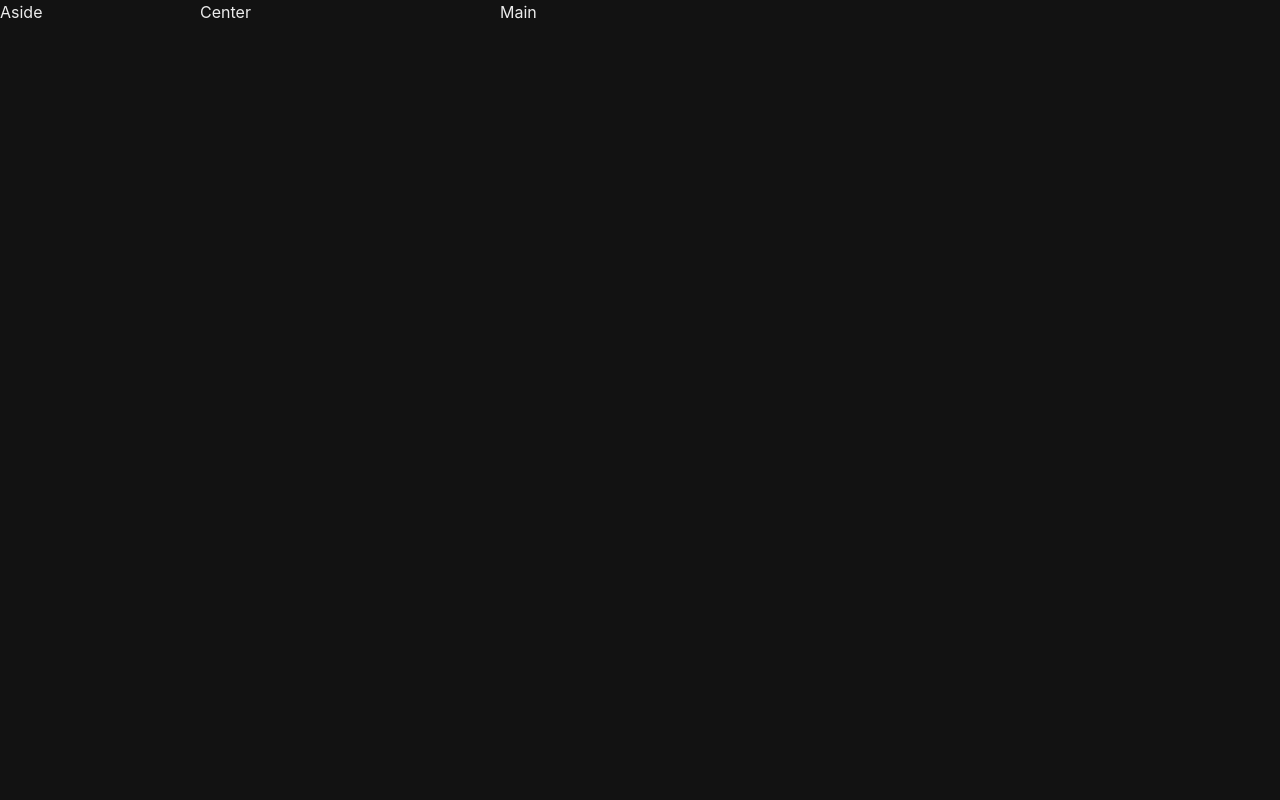
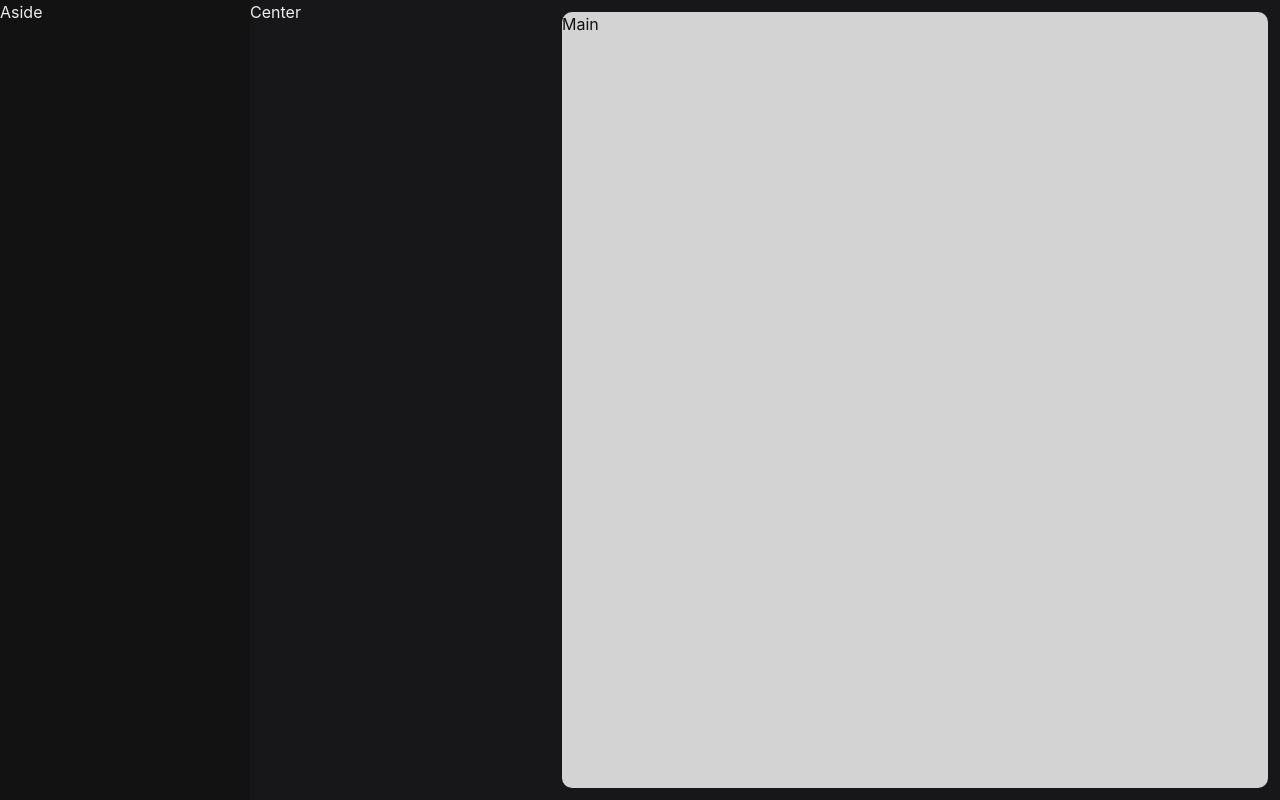
Before and after one commit to shahzaibshaikh/rethink-fe, a React (Vite) app: page / in a window 1280 px wide. Built offline with nearby package versions, Linux system fonts and the light colour scheme.

Commit message:
👌 IMPROVE: redefined layout and colors

```diff
--- a/src/App.tsx
+++ b/src/App.tsx
@@ -1,16 +1,24 @@
-import { Grid, GridItem, Show } from '@chakra-ui/react';
+import { Box, Grid, GridItem, Show } from '@chakra-ui/react';
 
 function App() {
   return (
     <Grid
-      gridTemplateAreas={{ md: `"aside center main"`, base: `"center main"` }}
-      gridTemplateColumns={{ md: '200px 300px auto', base: 'repeat(3, 1fr)' }}
+      gridTemplateAreas={{ lg: `"aside center main"`, base: `"center main"` }}
+      gridTemplateColumns={{ lg: '250px 300px auto', base: '1fr 2fr' }}
     >
-      <Show above='md'>
-        <GridItem>Aside</GridItem>
+      <Show above='lg'>
+        <GridItem area='aside' background='gray.800' height='100vh'>
+          Aside
+        </GridItem>
       </Show>
-      <GridItem>Center</GridItem>
-      <GridItem>Main</GridItem>
+      <GridItem area='center' background='gray.700' height='100vh'>
+        Center
+      </GridItem>
+      <GridItem area='main' background='gray.700' height='100vh' padding={3}>
+        <Box background='gray.200' color='gray.900' borderRadius={10} height='100%'>
+          Main
+        </Box>
+      </GridItem>
     </Grid>
   );
 }
--- a/src/styles/theme.ts
+++ b/src/styles/theme.ts
@@ -15,9 +15,9 @@ const theme = extendTheme({
       300: '#b3b3b3',
       400: '#a0a0a0',
       500: '#898989',
-      600: '#6c6c6c',
-      700: '#202020',
-      800: '#121212',
+      600: '#323232',
+      700: '#17171A',
+      800: '#1c1c1',
       900: '#111'
     }
   }
```
